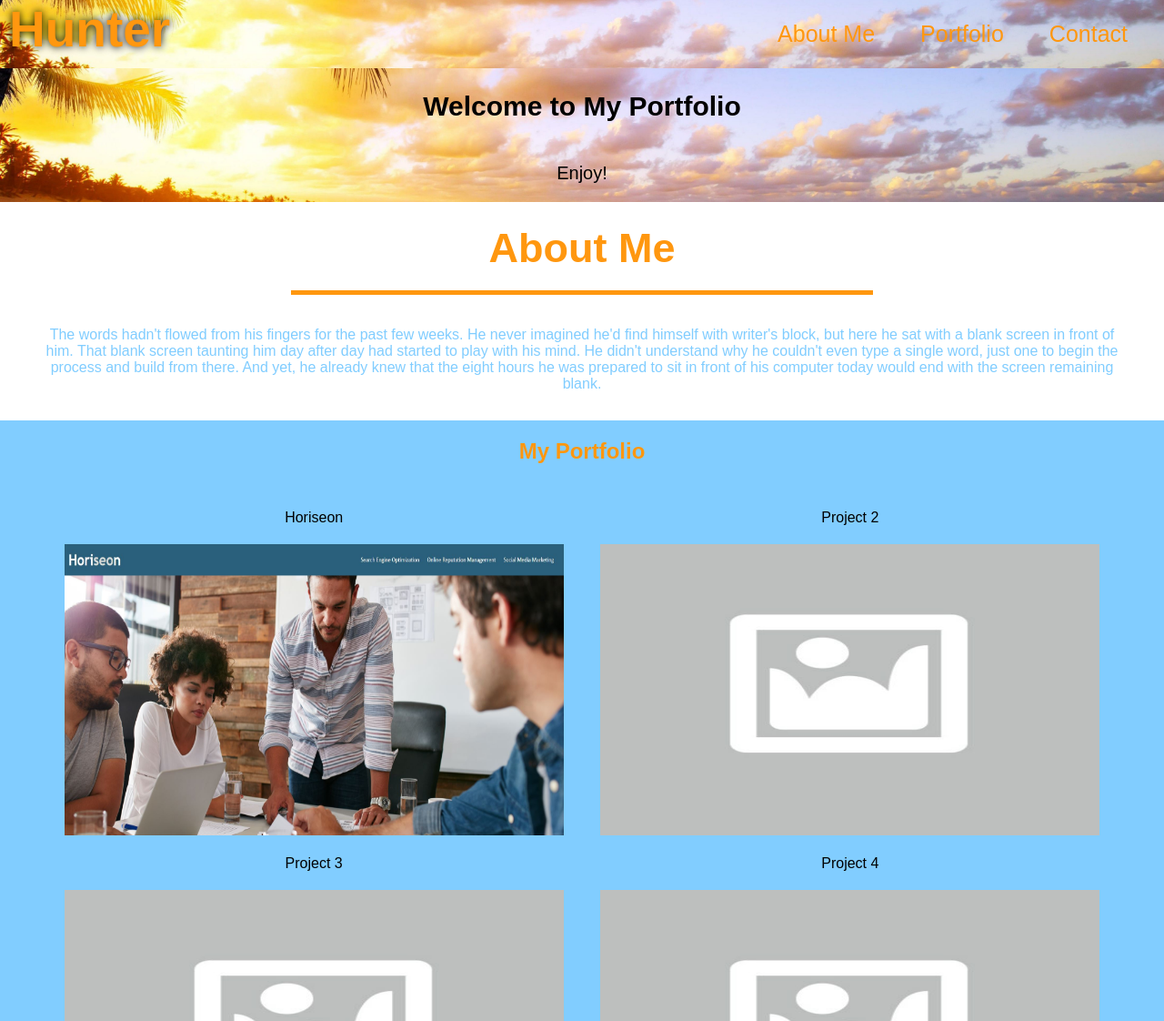
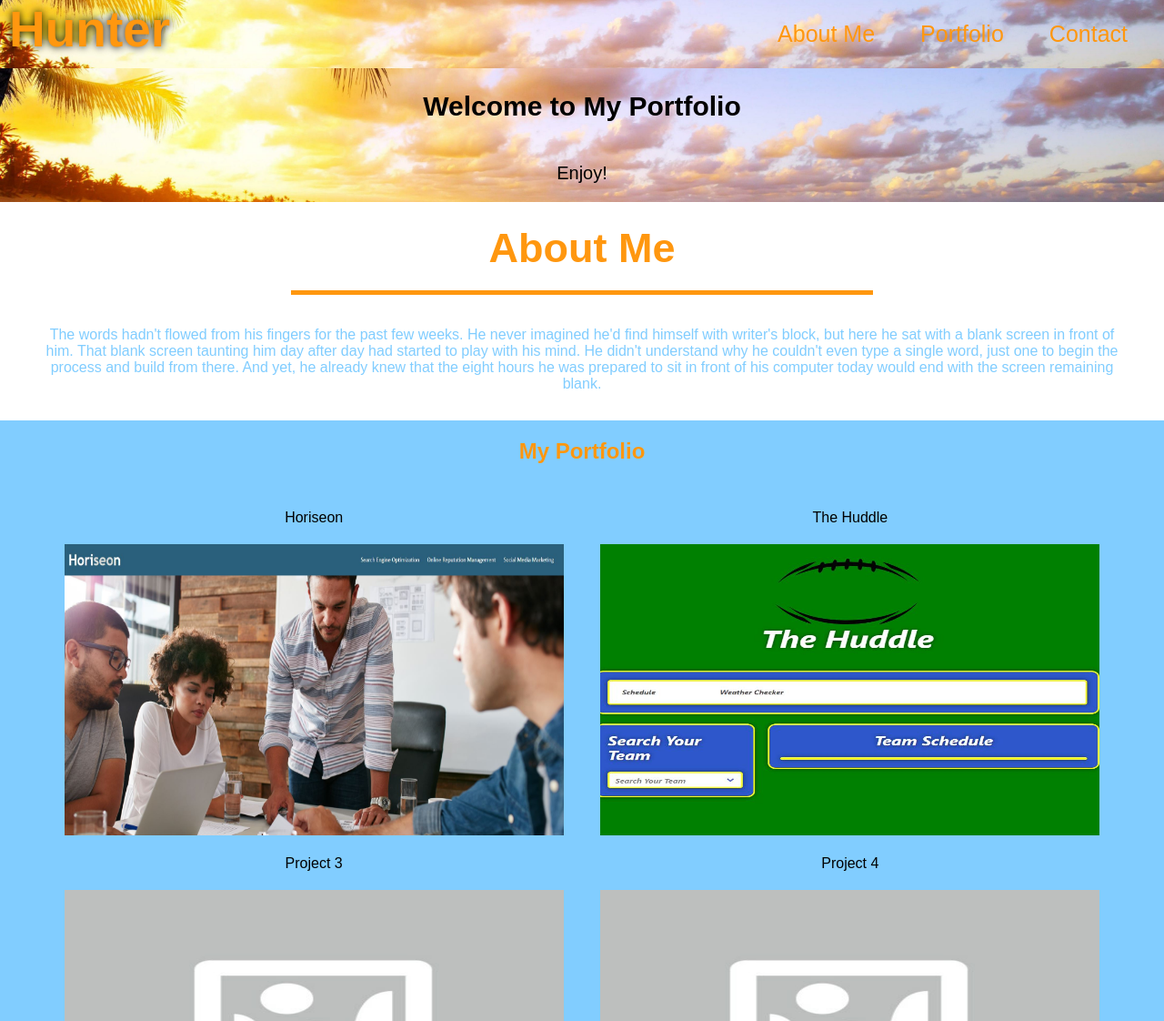
Before and after one commit to Hunyeh/Hunter, a plain HTML site: page index.html in a window 1280 px wide. Shown: the top 1122 px of the page at 91% size. Drawn offline with Linux system fonts and the light colour scheme.

Commit message:
the huddle added

```diff
--- a/index.html
+++ b/index.html
@@ -1,5 +1,6 @@
 <!DOCTYPE html>
 <html lang="en">
+
 <head>
     <meta charset="UTF-8">
     <meta name="viewport" content="width=device-width, initial-scale=1.0">
@@ -8,6 +9,7 @@
 </head>
 
 <!-- header area with nav links -->
+
 <body>
     <main>
         <header class="header">
@@ -81,8 +83,10 @@
                     </a>
                 </nav>
                 <nav class="flex-item">
-                <span>Project 2</span>
-                <img src="../Hunter/images/placeholder.jpg" alt="placeholder2">
+                    <span>The Huddle</span>
+                    <a href="https://markgranade.github.io/the-huddle/weather.html">
+                        <img src="../Hunter/images/The-Huddle.JPG" alt="the-huddle">
+                    </a>
                 </nav>
                 <nav class="flex-item">
                     <span>Project 3</span>
@@ -112,10 +116,10 @@
             <div class="contact-form">
                 <form>
                     <label for="contact-name">Enter Your Name:</label>
-                <input type="text" id="contact-name" placeholder="Your Name"/>
+                    <input type="text" id="contact-name" placeholder="Your Name" />
 
                     <label for="email">Enter Your Email:</label>
-                <input type="email" placeholder="Email Address" id="email" name="email" class="form-input"/>
+                    <input type="email" placeholder="Email Address" id="email" name="email" class="form-input" />
 
                     <label for="contact-message">Type Your Message:</label>
                     <textarea id="contact-message" placeholder="Your Message"></textarea>
@@ -131,4 +135,5 @@
     </footer>
 
 </body>
+
 </html>
```
Also changed, not shown: images/The-Huddle.JPG (added). Lines whose indentation alone changed are shown as unchanged.
